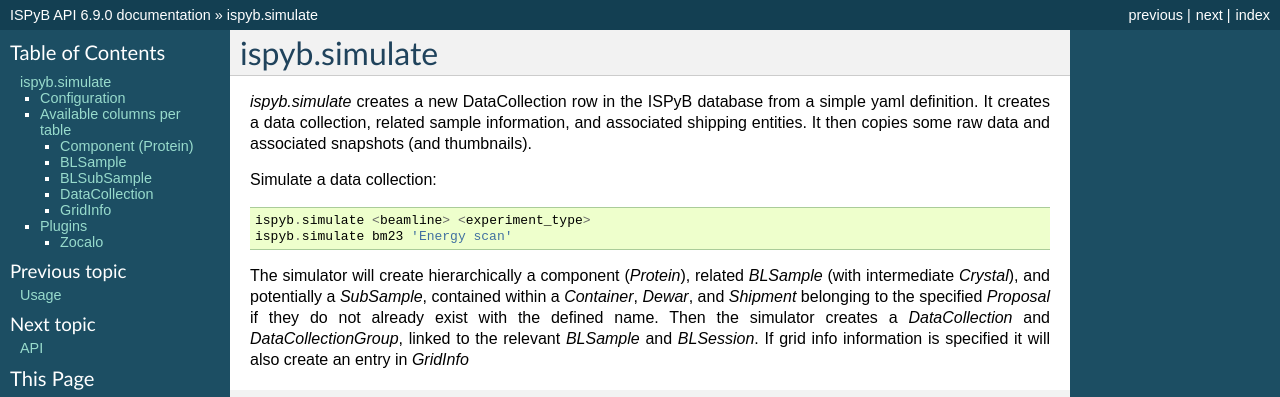
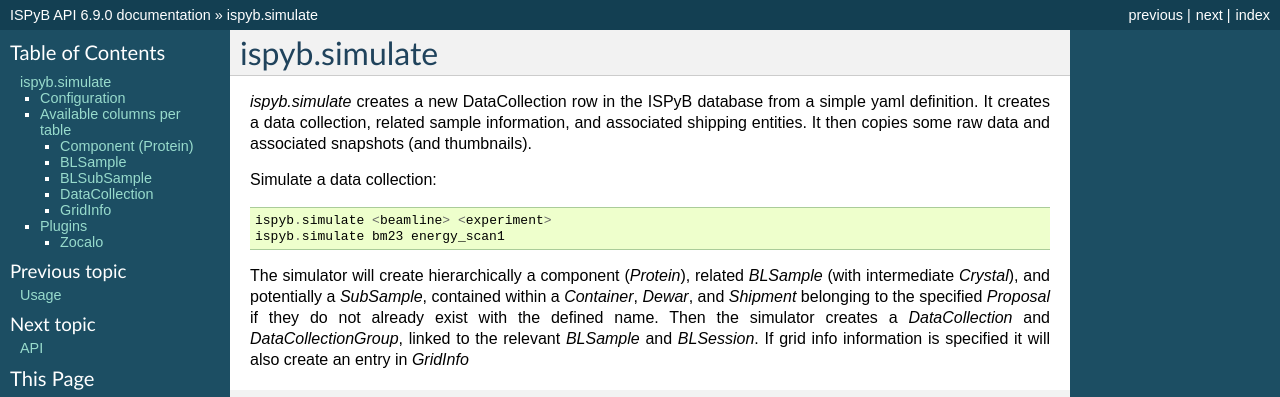
Before and after one commit to DiamondLightSource/ispyb-api, a Sphinx documentation site: the page built from docs/simulate.rst, in a window 1280 px wide. Shown: the top 397 px of the page. Built offline with Sphinx 7.4.7, drawn with Linux system fonts in a browser that asks for light colours.

Commit message:
update doc

```diff
--- a/docs/simulate.rst
+++ b/docs/simulate.rst
@@ -6,8 +6,8 @@ ispyb.simulate
 
 Simulate a data collection::
 
-    ispyb.simulate <beamline> <experiment_type>
-    ispyb.simulate bm23 'Energy scan'
+    ispyb.simulate <beamline> <experiment>
+    ispyb.simulate bm23 energy_scan1
 
 
 The simulator will create hierarchically a component (`Protein`), related `BLSample` (with intermediate `Crystal`), and potentially a `SubSample`, contained within a `Container`, `Dewar`, and `Shipment` belonging to the specified `Proposal` if they do not already exist with the defined name. Then the simulator creates a `DataCollection` and `DataCollectionGroup`, linked to the relevant `BLSample` and `BLSession`. If grid info information is specified it will also create an entry in `GridInfo`
```
